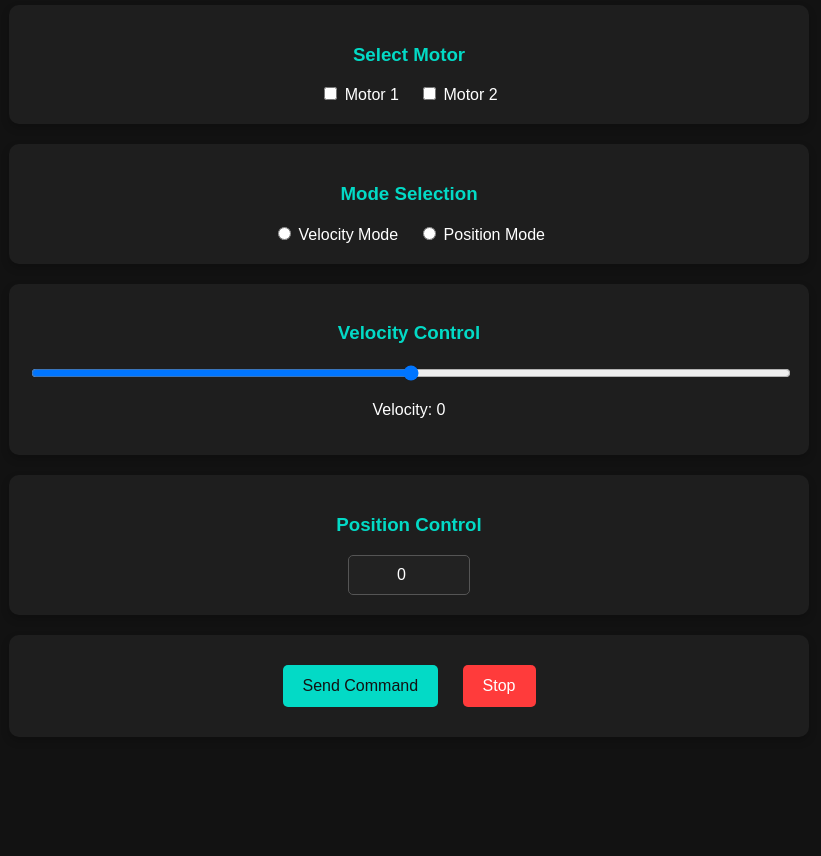
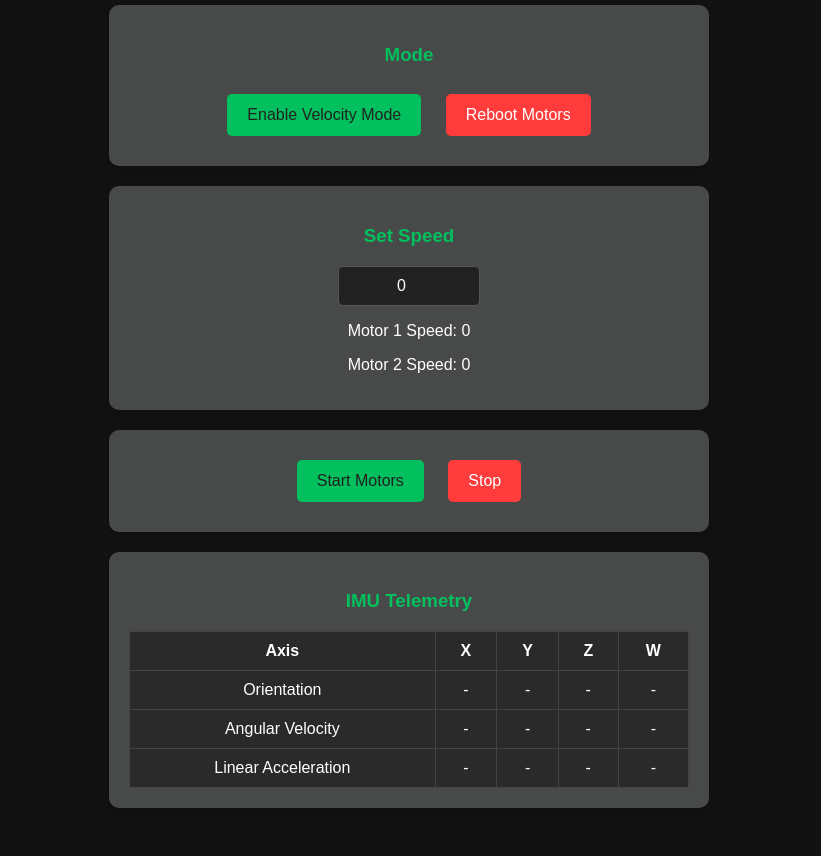
Before and after one commit to cOsTiNBo/Underwater-Rolling-Robot, a plain HTML site: page index.html in a window 1280 px wide. Shown: the part 91-947 px from the top of the page, without its empty margins (231-1052 px from the left). Before the commit the page ends 876 px from the top, so only its background shows below. Drawn offline with Linux system fonts and the light colour scheme; no server answers.

Commit message:
Update index.html

```diff
--- a/index.html
+++ b/index.html
@@ -3,17 +3,17 @@
 <head>
     <meta charset="UTF-8">
     <meta name="viewport" content="width=device-width, initial-scale=1.0">
-    <title>Motor Control Dashboard</title>
+    <title>Motor Control</title>
     <style>
         body {
-            font-family: 'Arial', sans-serif;
+            font-family: Arial, sans-serif;
             background-color: #121212;
             color: #ffffff;
             text-align: center;
         }
         .container {
-            width: 90%;
-            max-width: 800px;
+            width: 80%;
+            max-width: 600px;
             margin: auto;
             padding: 20px;
         }
@@ -21,16 +21,11 @@
             margin-bottom: 20px;
             padding: 20px;
             border-radius: 10px;
-            background-color: #1e1e1e;
+            background-color: #484a49;
             box-shadow: 0 4px 8px rgba(0, 0, 0, 0.2);
         }
         h2, h3 {
-            color: #03dac6;
-        }
-        .checkbox-container, .radio-container {
-            display: flex;
-            justify-content: center;
-            gap: 20px;
+            color: #02c05e;
         }
         .slider {
             width: 100%;
@@ -47,8 +42,8 @@
             border: 1px solid #444;
         }
         button {
-            background-color: #03dac6;
-            color: #121212;
+            background-color: #02c05e;
+            color: #212121;
             border: none;
             padding: 12px 20px;
             font-size: 16px;
@@ -57,11 +52,19 @@
             margin: 10px;
         }
         button:hover {
-            background-color: #02c0b3;
+            background-color: #04802d;
         }
+		.emergency-btn {
+            background-color: #ff3b3b;
+            color: white;
+        }
+        .emergency-btn:hover {
+            background-color: #cc0000;
+        }
+
         input[type="number"] {
             padding: 10px;
-            width: 100px;
+            width: 120px;
             font-size: 16px;
             text-align: center;
             border-radius: 5px;
@@ -70,95 +73,115 @@
             color: #fff;
         }
     </style>
+
 </head>
 <body>
     <div class="container">
-        <h2>Motor Control Dashboard</h2>
+        <h2>Motor Control</h2>
 
-        <div class="section">
-            <h3>Select Motor</h3>
-            <div class="checkbox-container">
-                <label><input type="checkbox" id="motor1" onclick="toggleMotor(1)"> Motor 1</label>
-                <label><input type="checkbox" id="motor2" onclick="toggleMotor(2)"> Motor 2</label>
-            </div>
-            <input type="hidden" id="motorInput">
+		<div class="section">
+            <h3>Mode</h3>
+            <button onclick="enableVelocityMode()">Enable Velocity Mode</button>
+			<button class="emergency-btn" onclick="rebootMotors()">Reboot Motors</button>
         </div>
 
         <div class="section">
-            <h3>Mode Selection</h3>
-            <div class="radio-container">
-                <label><input type="radio" name="mode" value="1"> Velocity Mode</label>
-                <label><input type="radio" name="mode" value="2"> Position Mode</label>
-            </div>
+            <h3>Set Speed</h3>
+            <input type="number" id="speed" min="-200" max="200" value="0">
+            <p>Motor 1 Speed: <span id="speedValue1">0</span></p>
+            <p>Motor 2 Speed: <span id="speedValue2">0</span></p>
         </div>
 
         <div class="section">
-            <h3>Velocity Control</h3>
-            <input type="range" id="velocity" class="slider" min="-200" max="200" value="0">
-            <p>Velocity: <span id="velocityValue">0</span></p>
+            <button onclick="sendCommand()">Start Motors</button>
+            <button onclick="stopMotors()" style="background-color: #ff3b3b; color: white;">Stop</button>
         </div>
 
         <div class="section">
-            <h3>Position Control</h3>
-            <input type="number" id="position" min="0" max="4095" value="0">
+            <h3>IMU Telemetry</h3>
+            <table>
+                <tr><th>Axis</th><th>X</th><th>Y</th><th>Z</th><th>W</th></tr>
+                <tr><td>Orientation</td><td id="imuOrientationX">-</td><td id="imuOrientationY">-</td><td id="imuOrientationZ">-</td><td id="imuOrientationW">-</td></tr>
+                <tr><td>Angular Velocity</td><td id="imuAngularVelocityX">-</td><td id="imuAngularVelocityY">-</td><td id="imuAngularVelocityZ">-</td><td>-</td></tr>
+                <tr><td>Linear Acceleration</td><td id="imuLinearAccelerationX">-</td><td id="imuLinearAccelerationY">-</td><td id="imuLinearAccelerationZ">-</td><td>-</td></tr>
+            </table>
         </div>
-
-        <div class="section">
-            <button onclick="sendCommand()">Send Command</button>
-            <button onclick="stopMotor()" style="background-color: #ff3b3b; color: white;">Stop</button>
-        </div>
+    </div>
 
     <script>
-        let selectedMotors = [];
-
-        function toggleMotor(motor) {
-            if (selectedMotors.includes(motor)) {
-                selectedMotors = selectedMotors.filter(m => m !== motor);
-            } else {
-                selectedMotors.push(motor);
-            }
-            document.getElementById("motorInput").value = selectedMotors.join(",");
-        }
-
-        function sendCommand() {
-            let mode = document.querySelector('input[name="mode"]:checked')?.value;
-            let velocity = document.getElementById("velocity").value;
-            let position = document.getElementById("position").value;
-            let motors = document.getElementById("motorInput").value;
-
-            if (!mode) {
-                alert(" Please select a mode.");
-                return;
-            }
-            if (!motors) {
-                alert(" Please select at least one motor.");
-                return;
-            }
-
-            let data = new FormData();
-            data.append("mode", mode);
-            data.append("velocity", mode == "1" ? velocity : null);
-            data.append("position", mode == "2" ? position : null);
-            data.append("motor", motors);
+	    function enableVelocityMode() {
+			let data = new FormData();
+            data.append("mode", 1); // Velocity mode
 
             fetch("/control", {
                 method: "POST",
                 body: data
-            }).then(response => alert(" Command Sent!"))
-              .catch(error => alert(" Error sending command."));
+            });
         }
 
-        function stopMotor() {
+		function rebootMotors() {
+            let data = new FormData();
+            data.append("reboot_motors", "1");
+
             fetch("/control", {
                 method: "POST",
-                body: new FormData(Object.assign(new FormData(), { mode: "0", velocity: "0", position: "0", motor: selectedMotors.join(",") }))
-            }).then(response => alert(" Motors Stopped!"))
-              .catch(error => alert(" Error stopping motor."));
+                body: data
+            }).then(response => alert("Motors Rebooted"))
+              .catch(error => alert("Error rebooting motors"));
+        }
+        function sendCommand() {
+            let speed = document.getElementById("speed").value;
+            let speed1 = parseInt(speed);
+            let speed2 = -speed1; // Opposite direction
+
+            document.getElementById("speedValue1").innerText = speed1;
+            document.getElementById("speedValue2").innerText = speed2;
+
+            let data = new FormData();
+            data.append("velocity1", speed1);
+            data.append("velocity2", speed2);
+
+            fetch("/control", {
+                method: "POST",
+                body: data
+            })/*.then(response => alert("Motors Started!"))
+              .catch(error => alert("Error sending command."))*/;
         }
 
-        document.getElementById("velocity").addEventListener("input", function() {
-            document.getElementById("velocityValue").innerText = this.value;
-        });
+        function stopMotors() {
+            let data = new FormData();
+            data.append("velocity1", 0);
+            data.append("velocity2", 0);
+
+            fetch("/control", {
+                method: "POST",
+                body: data
+            })/*.then(response => alert("Motors Stopped!"))
+              .catch(error => alert("Error stopping motors."))*/;
+        }
+		setInterval(function () {
+			fetch('/telemetry')
+				.then(response => response.json())
+				.then(data => {
+					let imu = data.imu;
+					document.getElementById('orientation_x').innerText = imu.orientation[0];
+					document.getElementById('orientation_y').innerText = imu.orientation[1];
+					document.getElementById('orientation_z').innerText = imu.orientation[2];
+					document.getElementById('orientation_w').innerText = imu.orientation[3];
+
+					document.getElementById('angular_x').innerText = imu.angular_velocity[0];
+					document.getElementById('angular_y').innerText = imu.angular_velocity[1];
+					document.getElementById('angular_z').innerText = imu.angular_velocity[2];
+
+					document.getElementById('accel_x').innerText = imu.linear_acceleration[0];
+					document.getElementById('accel_y').innerText = imu.linear_acceleration[1];
+					document.getElementById('accel_z').innerText = imu.linear_acceleration[2];
+				})
+				.catch(error => console.error('Error fetching telemetry:', error));
+		}, 1000);
+
+
+        setInterval(updateTelemetry, 1000);
     </script>
 </body>
 </html>
```
